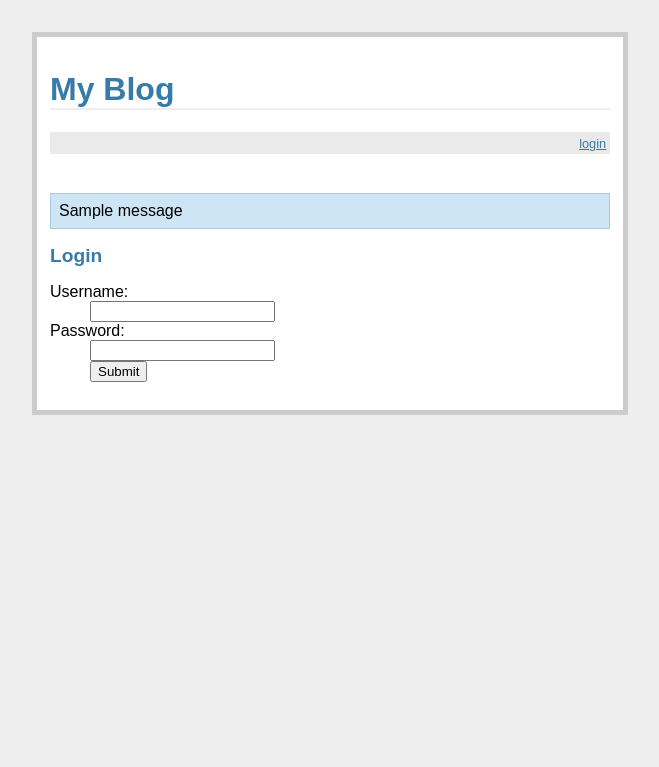
After one commit to pebueno/fullstack_python, a Flask app: page /login in a window 1280 px wide. The commit adds this page. Shown: the top 767 px of the page, without its empty margins (310-969 px from the left). Run offline with Flask 2, Linux system fonts and the light colour scheme; one stand-in notice (Sample message) is shown.

Commit message:
Completing login

```diff
--- a/app.py
+++ b/app.py
@@ -1,4 +1,4 @@
-from flask import Flask, render_template, g
+from flask import Flask, render_template, g, request, session, redirect, flash, url_for, abort
 import sqlite3
 
 DATABASE = 'database.bd'
@@ -26,7 +26,36 @@ def display_entries():
     entries = []
     for title, wording, created_at in cur.fetchall():
         entries.append({"title": title, "wording": wording, "created_at": created_at})
-    return render_template("layout.html", entries=entries)
+    return render_template("display_entries.html", entries=entries)
+
+@app.route("/login", methods=["GET", "POST"])
+def login():
+    error = None
+    if request.method == "POST":
+        if request.form['username'] == "admin" and request.form['password'] == "admin":
+            session['logged'] = True
+            flash("Login successful!")
+            return redirect(url_for('display_entries'))
+        error = "User or Password incorrect"
+    return render_template("login.html", error=error)
+
+@app.route("/logout")
+def logout():
+    session.pop('logged', None)
+    flash("Logout successful!")
+    return redirect(url_for('display_entries'))
+
+@app.route("/insert", methods=["POST"])
+def insert_entries():
+    if not session.get('logged'):
+        abort(401)
+    title = request.form['title']
+    wording = request.form['wording']
+    sql = "INSERT INTO entries(title, wording) VALUES (?, ?)"
+    g.bd.execute(sql, [title, wording])
+    g.bd.commit()
+    flash("New entry inserted successfully!")
+    return redirect(url_for('display_entries'))
 
 if __name__ == "__main__":
     app.run()
--- /dev/null
+++ b/static/style.css
@@ -0,0 +1,69 @@
+body {
+    background-color: #eee;
+    font-family: sans-serif;
+}
+
+h1, h2, a {
+    color: #377BA8;
+}
+
+h1 {
+    border-bottom: 2px solid #eee;
+}
+
+h2 {
+    font-size: 1.2em;
+}
+
+li {
+    list-style-type: none;
+}
+
+.page {
+    margin: 2em auto;
+    width: 35em;
+    border: 5px solid #ccc;
+    padding: 0.8em;
+    background-color: white;
+}
+
+.metanav {
+    text-align: right;
+    font-size: 0.8em;
+    padding: 0.3em;
+    margin-bottom: 3em;
+    background-color: #eaeaea;
+}
+
+.flash {
+    background-color: #CEE5F5;
+    padding: 0.5em;
+    border: 1px solid #AACBE2;
+}
+
+.error {
+    background-color: #F0D6D6;
+}
+
+.entries {
+    list-style: none;
+    margin: 0;
+    padding: 0;
+}
+
+.entries li {
+    margin: 0.8em 1.2em;
+}
+
+.entries li h2 {
+    margin-left: -1em;
+}
+
+.ins_entry {
+    font-size: 0.8em;
+    border-bottom: 1px solid #CCC;
+}
+
+.ins_entry dl {
+    font-weight: bold;
+}
--- a/templates/layout.html
+++ b/templates/layout.html
@@ -1,19 +1,19 @@
 <html>
     <head>
-
+        <link rel="stylesheet" type="text/css" href="{{ url_for('static', filename='style.css') }}">
     </head>
     <body>
         <div class="page">
-            <h2>My Blog</h2>
+            <h1>My Blog</h2>
             <div class="metanav">
                 {% if not session.logged %}
-                <a href="">login</a>
+                <a href="{{ url_for('login') }}">login</a>
                 {% else %}
-                <a href="">logout</a>
+                <a href="{{ url_for('logout') }}">logout</a>
                 {% endif %}
             </div>
             {% for message in get_flashed_messages() %}
-            <div class="flash"> {{ messages }} </div>
+            <div class="flash"> {{ message }} </div>
             {% endfor %}
             {% block body %}{% endblock %}
         </div>
--- /dev/null
+++ b/templates/login.html
@@ -0,0 +1,20 @@
+{% extends "layout.html" %}
+
+{% block body %}
+<h2>Login</h1>
+{% if error %}
+<p class="error"> <strong>Error:</strong> {{ error }} </p>
+{% endif %}
+<form action="{{ url_for('login') }}" method="POST">
+    <dl>
+        <dt> Username:
+            <dd><input type="text" name="username"></dd>
+        </dt>
+        <dt> Password:
+            <dd><input type="password" name="password"></dd>
+        </dt>
+        <dd><input type="submit" name="login"></dd>
+    </dl>
+</form>
+
+{% endblock %}
```
Also changed, not shown: templates/display_entries.html (added, +27 -0 lines), templates/hello.html (deleted, +0 -15 lines).
